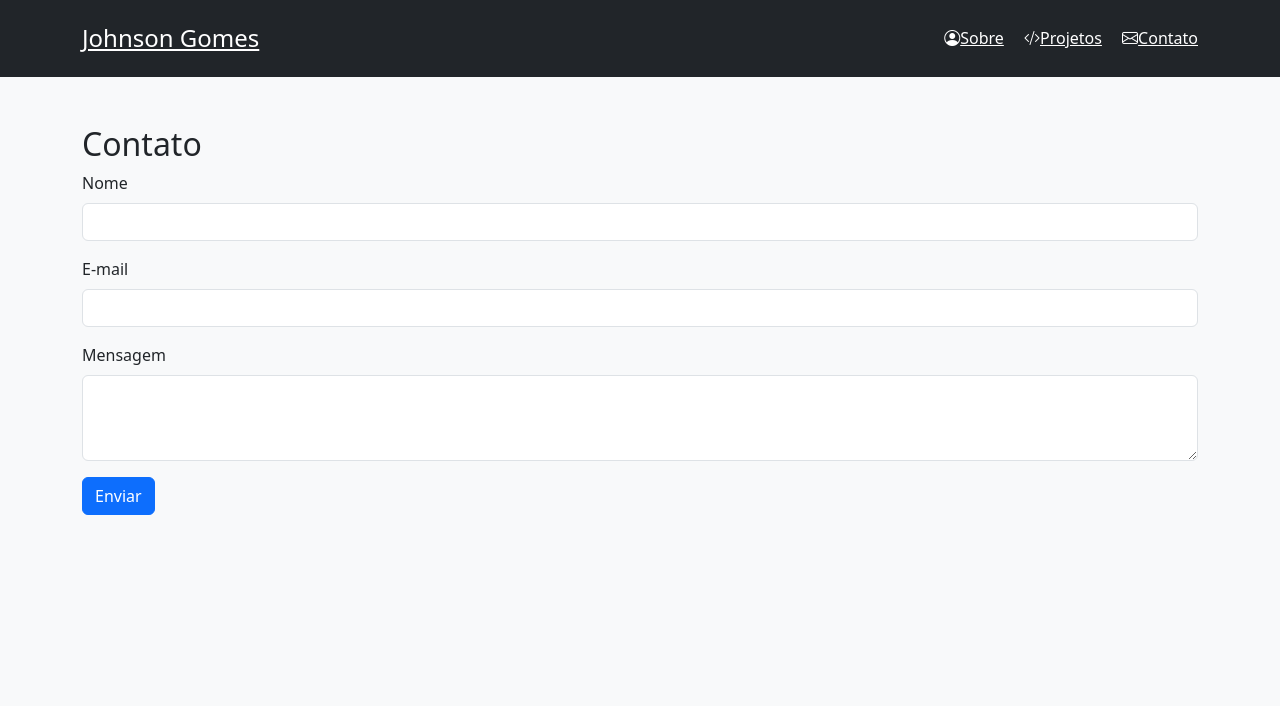
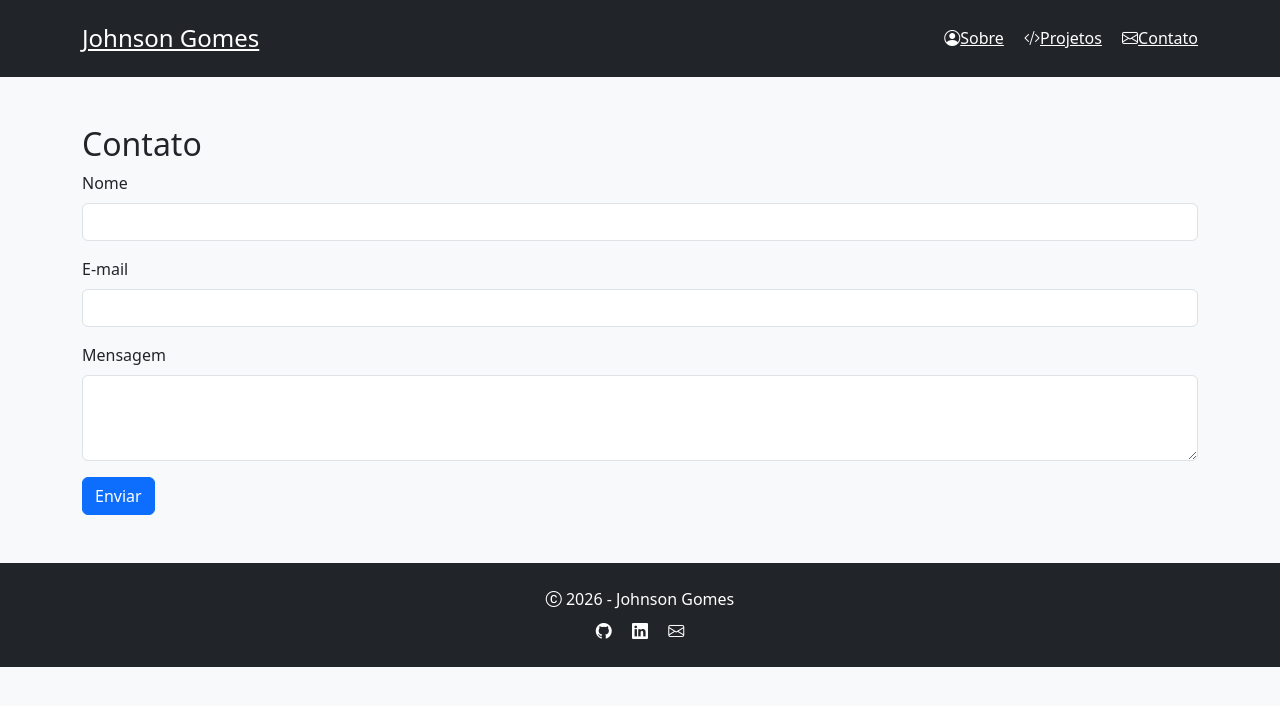
Before and after one commit to johnsongomes/meu-primeiro-portifolio, a plain HTML site: page contato.html in a window 1280 px wide. Drawn offline with nearby package versions, Linux system fonts and the light colour scheme.

Commit message:
Update contato.html

```diff
--- a/contato.html
+++ b/contato.html
@@ -41,6 +41,17 @@
                 <button type='submit' class='btn btn-primary'>Enviar</button>
             </form>
         </section>
+        <!-- FOOTER -->
+        <footer class="bg-dark text-white text-center py-4">
+            <p class="mb-2"><i class="bi bi-c-circle"></i> 2026 - Johnson Gomes</p>
+            <div>
+                <a href="https://github.com/johnsongomes" class="text-white me-3"><i class="bi bi-github"></i></a>
+                <a href="https://www.linkedin.com/in/johnson-gomes-19060295/" class="text-white me-3"><i class="bi bi-linkedin"></i></a>
+                <a href="mailto:johnsongomes@gmail.com" class="text-white"><i class="bi bi-envelope"></i></a>
+            </div>
+        </footer>
+        <!-- BOTÃO VOLTAR AO TOPO -->
+        <button id="btn-topo" class="btn btn-primary position-fixed bottom-0 end-0 m-4" style="display: none;"><i class="bi bi-arrow-up-short"></i></button>
         <script src="JS/script.js"></script>
     </body>
 </html>
```
Lines whose indentation alone changed are shown as unchanged.
